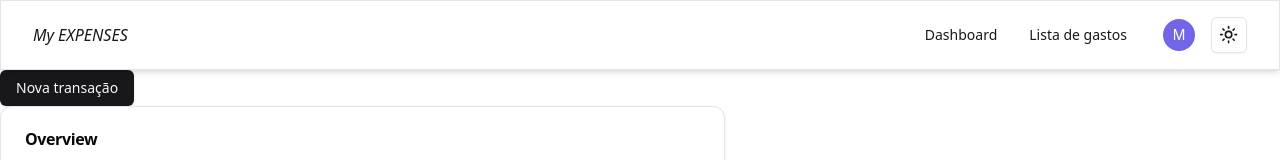
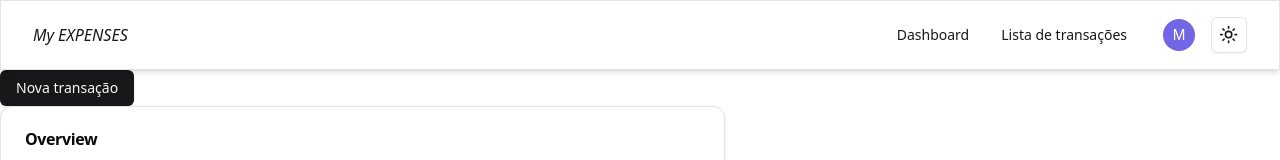
Before and after one commit to maycon-mdrs/my-expenses, a React (Vite) app: page /home in a window 1280 px wide. Shown: the top 160 px of the page. Built offline with nearby package versions, Linux system fonts and the light colour scheme.

Commit message:
update: melhorando navbar

```diff
--- a/src/components/nav/MyNav.tsx
+++ b/src/components/nav/MyNav.tsx
@@ -5,15 +5,12 @@ import {
     Collapse,
     IconButton,
 } from "@material-tailwind/react";
-import { useOnClickOutside } from 'usehooks-ts'
-
-import { Button } from "@/components/ui/button";
+import { useOnClickOutside } from 'usehooks-ts';
+import { Link } from "react-router-dom";
 import { ModeToggle } from "@/components/mode-toggle";
-import { useTheme } from "@/components/theme-provider";
 import { User } from "@/components/nav/user/User";
 
 export function MyNav() {
-    const { theme } = useTheme();
     const [openNav, setOpenNav] = React.useState(false);
     const navRef = useRef(null)
 
@@ -24,10 +21,6 @@ export function MyNav() {
 
     useOnClickOutside(navRef, handleClickOutside)
 
-    // Define classes com base no tema
-    const navbarClass = theme === 'dark' ? 'bg-zinc-900 text-white' : 'bg-white';
-    const textClass = theme === 'dark' ? 'text-white' : 'text-black';
-
     React.useEffect(() => {
         window.addEventListener(
             "resize",
@@ -36,7 +29,6 @@ export function MyNav() {
     }, []);
 
     const navList = (
-
         <ul className={`mt-2 mb-4 flex flex-col gap-2 lg:mb-0 lg:mt-0 lg:flex-row lg:items-center lg:gap-6`}>
             <Typography
                 as="li"
@@ -45,26 +37,26 @@ export function MyNav() {
                 className="p-1 font-normal"
                 placeholder={"Home"}
             >
-                <a href="#" className="flex items-center">
+                <Link to={'/home'} className="flex items-center" onClick={() => setOpenNav(false)}>
                     Dashboard
-                </a>
+                </Link>
             </Typography>
             <Typography
                 as="li"
                 variant="small"
                 color="blue-gray"
                 className="p-1 font-normal"
-                placeholder={"Home"}
+                placeholder={"lista"}
             >
-                <a href="#" className="flex items-center">
-                    Lista de gastos
-                </a>
+                <Link to={'/lista'} className="flex items-center" onClick={() => setOpenNav(false)}>
+                    Lista de transações
+                </Link>
             </Typography>
         </ul>
     );
 
     return (
-        <Navbar ref={navRef} className={`sticky top-0 z-10 h-max max-w-full rounded-none px-4 py-2 lg:px-8 lg:py-4 bg-secundary text-primary`} placeholder={undefined}>
+        <Navbar ref={navRef} className="sticky top-0 z-10 h-max max-w-full rounded-none px-4 py-2 lg:px-8 lg:py-4 bg-background text-primary " placeholder={undefined}>
             <div className={`flex items-center justify-between`}>
                 <div className="flex items-center gap-4">
                     <IconButton
@@ -106,7 +98,7 @@ export function MyNav() {
                     </IconButton>
                     <Typography
                         as="a"
-                        href="#"
+                        href="/home"
                         className={`mr-4 cursor-pointer py-1.5 font-medium italic`}
                         placeholder={"Home"}
                     >
--- a/src/components/nav/user/User.tsx
+++ b/src/components/nav/user/User.tsx
@@ -1,4 +1,3 @@
-import React from 'react';
 import { Avatar } from "antd";
 import {
     DropdownMenu,
@@ -9,8 +8,8 @@ import {
     DropdownMenuSeparator,
     DropdownMenuShortcut,
     DropdownMenuTrigger,
-} from "@/components/ui/dropdown-menu"
-import { useNavigate } from 'react-router-dom';
+} from "@/components/ui/dropdown-menu";
+import { Link, useNavigate } from 'react-router-dom';
 
 
 export function User() {
@@ -40,8 +39,8 @@ export function User() {
                 </DropdownMenuLabel>
                 <DropdownMenuSeparator />
                 <DropdownMenuGroup>
-                    <DropdownMenuItem className="cursor-pointer">Perfil</DropdownMenuItem>
-                    <DropdownMenuItem className="cursor-pointer">Configurações</DropdownMenuItem>
+                    <DropdownMenuItem className="cursor-pointer"><Link to="/config/perfil">Perfil</Link></DropdownMenuItem>
+                    <DropdownMenuItem className="cursor-pointer"><Link to="/config/config">Configurações</Link></DropdownMenuItem>
                 </DropdownMenuGroup>
                 <DropdownMenuSeparator />
                 <DropdownMenuItem className="cursor-pointer" onClick={Logout}>
```
